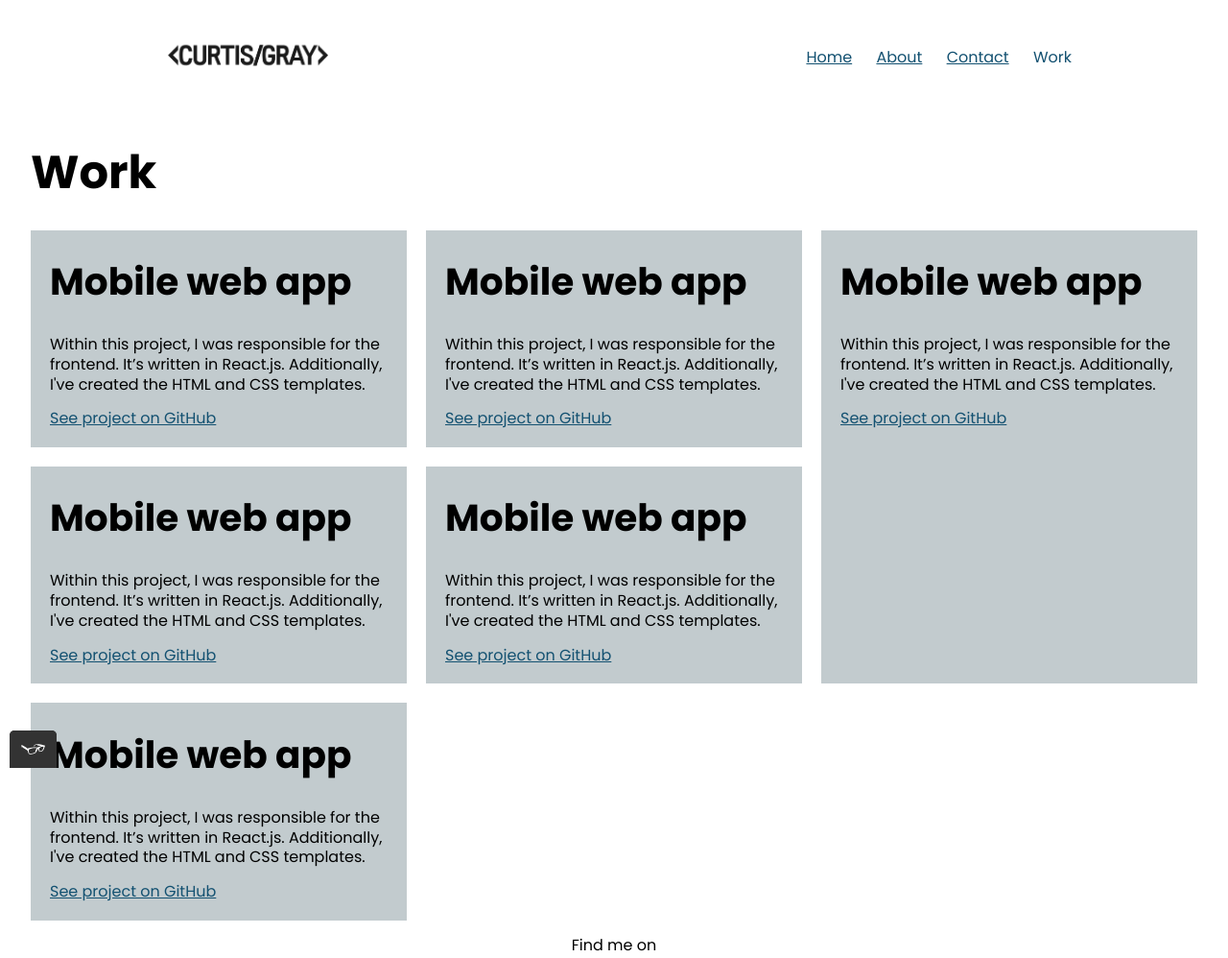
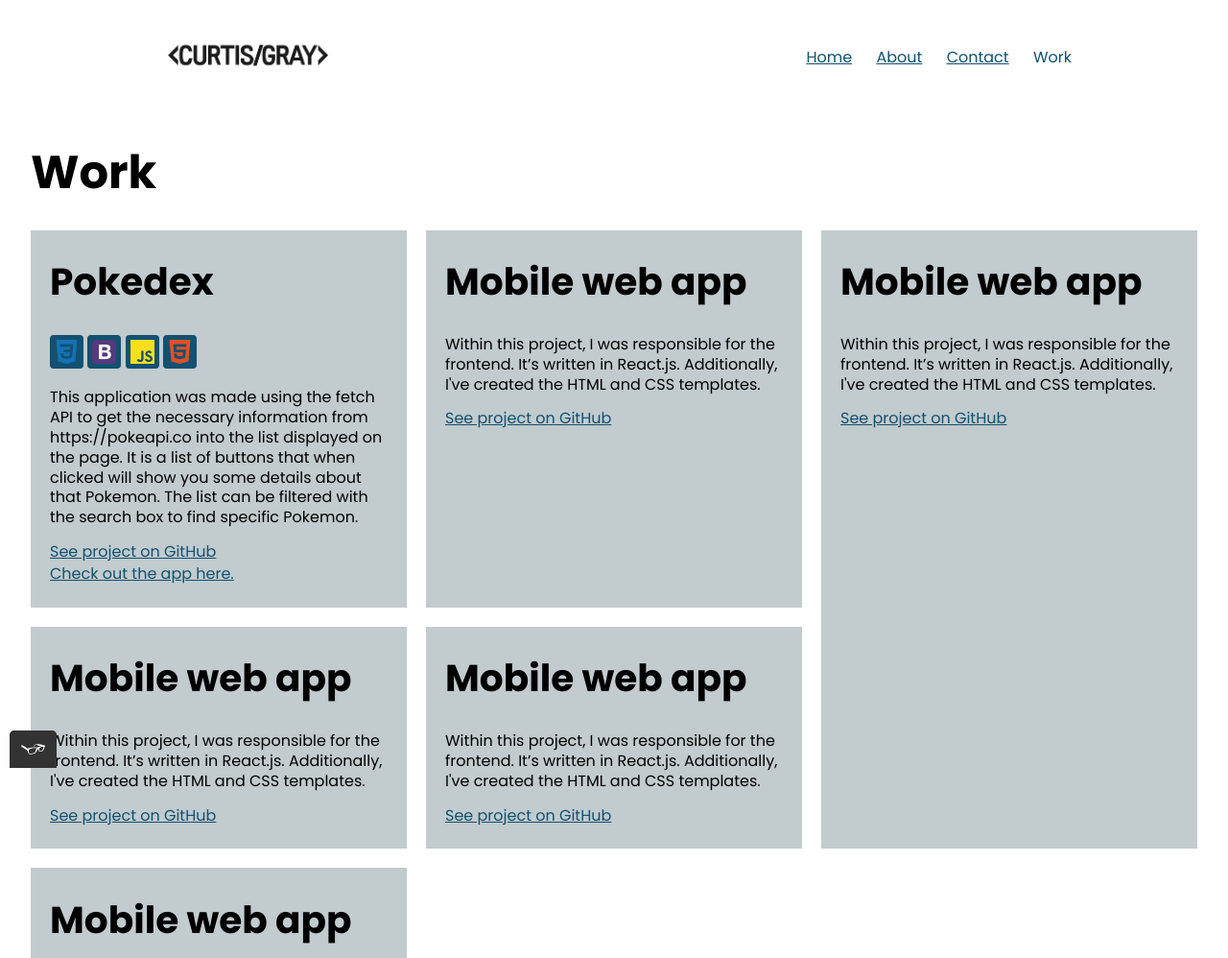
Before and after one commit to curtisgry/portfolio-website, a plain HTML site: page work.html in a window 1280 px wide. Shown: the top 998 px of the page at 96% size. Drawn offline with nearby package versions, Linux system fonts and the light colour scheme.

Commit message:
add pokedex card and tech logos

```diff
--- a/css/styles.css
+++ b/css/styles.css
@@ -244,6 +244,18 @@ button:focus,
     margin: 0 auto;
 }
 
+.work-section .grid__item a {
+    display: block;
+    margin-bottom: 5px;
+}
+
+.tech-logo-container img {
+    padding: 5px;
+    border-radius: 4px;
+    background-color: var(--primary-color);
+    width: 35px;
+}
+
 /* Start grid fallback */
 .grid__item {
     display: inline-block;
--- a/work.html
+++ b/work.html
@@ -12,7 +12,7 @@
     <link rel="preconnect" href="https://fonts.googleapis.com" />
     <link rel="preconnect" href="https://fonts.gstatic.com" crossorigin />
     <link href="https://fonts.googleapis.com/css2?family=Poppins:wght@400;700&display=swap" rel="stylesheet" />
-    <link rel="stylesheet" href="css/style.production.css" />
+    <link rel="stylesheet" href="css/styles.css" />
 </head>
 
 <body>
@@ -41,12 +41,21 @@
         <h1>Work</h1>
         <div class="grid">
             <div class="grid__item">
-                <h2>Mobile web app</h2>
+                <h2>Pokedex</h2>
+                <div class="tech-logo-container">
+                    <img src="./img/tech-logos/css3.svg" alt="" srcset="">
+                    <img src="./img/tech-logos/bootstrap.png" alt="" srcset="">
+                    <img src="./img/tech-logos/javascript.svg" alt="" srcset="">
+                    <img src="./img/tech-logos/html5.svg" alt="" srcset="">
+                </div>
                 <p>
-                    Within this project, I was responsible for the frontend. It’s written in React.js. Additionally,
-                    I've created the HTML and CSS templates.
+                    This application was made using the fetch API to get the necessary information from
+                    https://pokeapi.co into the list displayed on the page. It is a list of buttons that when clicked
+                    will show you some details about that Pokemon. The list can be filtered with the search box to find
+                    specific Pokemon.
                 </p>
-                <a href="#">See project on GitHub</a>
+                <a href="https://github.com/curtisgry/cf-javascript-app" target="_blank">See project on GitHub</a>
+                <a href="https://curtisgry.github.io/cf-javascript-app/" target="_blank">Check out the app here.</a>
             </div>
             <div class="grid__item">
                 <h2>Mobile web app</h2>
```
Also changed, not shown: contact.html (+0 -1 lines), index.html (+2 -3 lines), img/tech-logos/bootstrap.png (added), img/tech-logos/css3.svg (added), img/tech-logos/express.svg (added), img/tech-logos/gatsby.svg (added), img/tech-logos/github.svg (added), img/tech-logos/gmail.svg (added), img/tech-logos/google.svg (added), img/tech-logos/html5.svg (added), img/tech-logos/javascript.svg (added), img/tech-logos/linkedin.svg (added), img/tech-logos/mongodb.svg (added), img/tech-logos/nodedotjs.svg (added), 3 more files.
